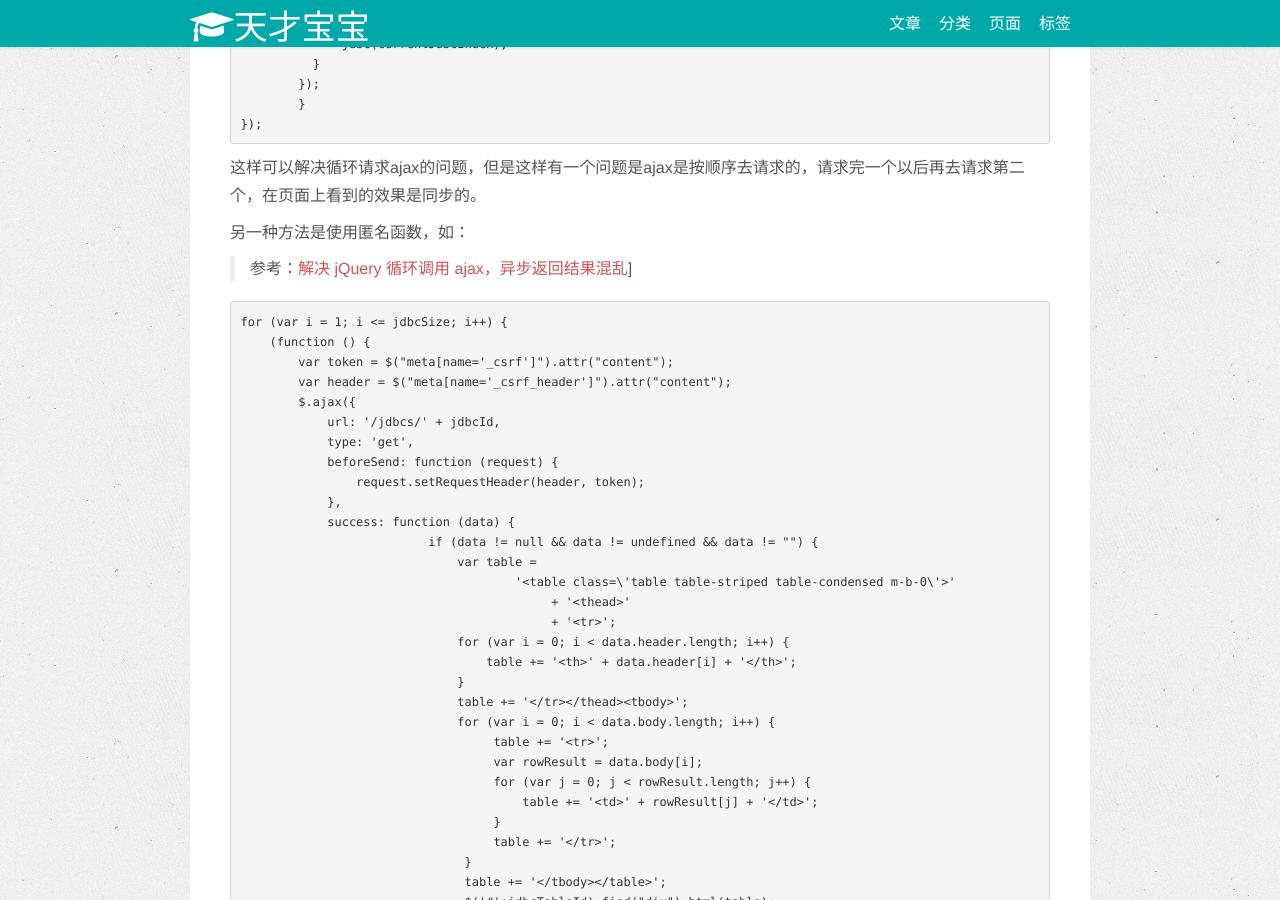
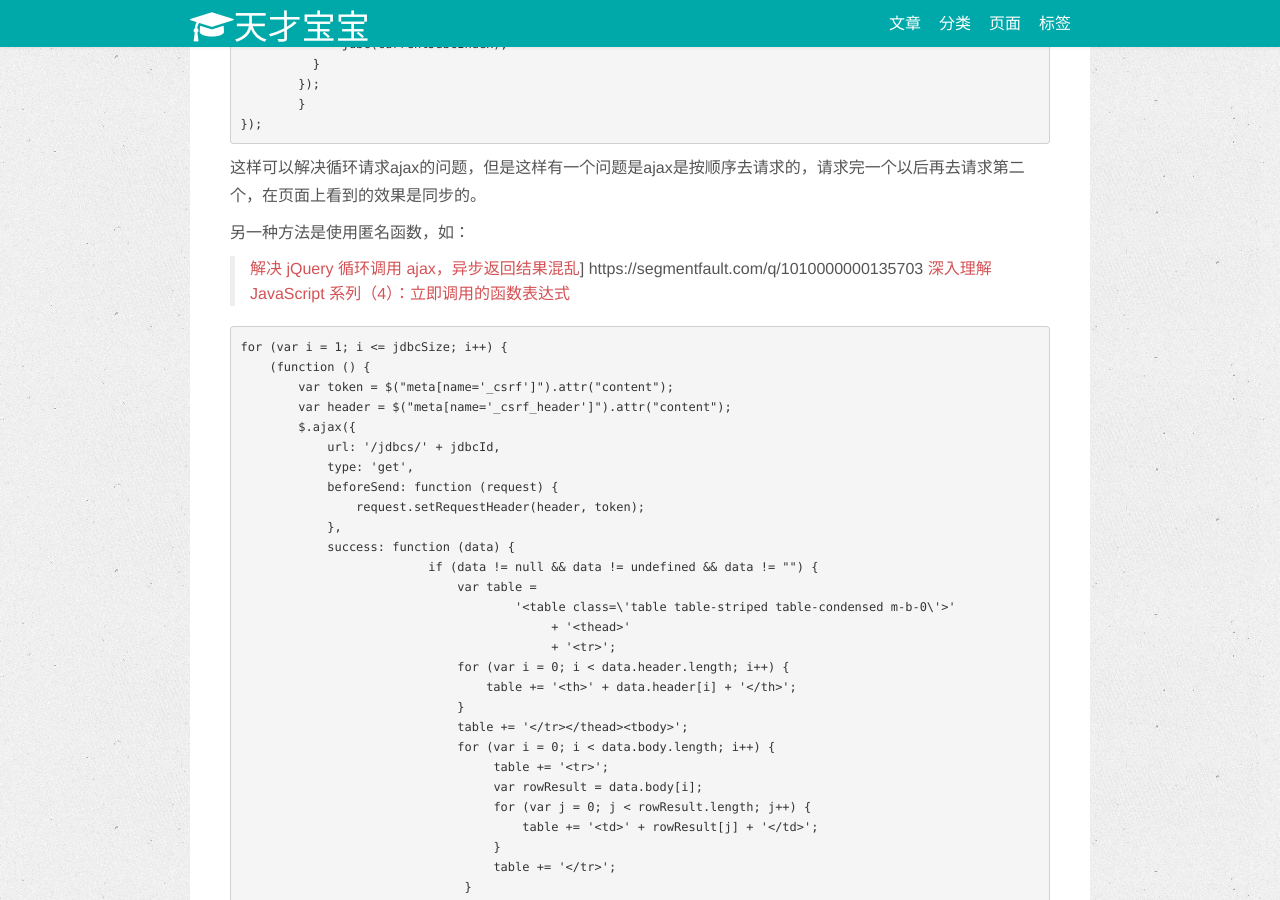
Before and after one commit to wanlp10/wuchao.github.io, a Jekyll site: the page built from _posts/2017-04-16-循环调用ajax请求.md, in a window 1280 px wide and 900 px high, scrolled down 1311 px. Built offline with Jekyll 4.4.1, drawn with Linux system fonts in a browser that asks for light colours; nearby versions of some CDN libraries; Markdown is read by kramdown in place of the engine named in the settings; comment, search, counter and statistics services are not loaded.

Commit message:
initial commit

````diff
--- a/_posts/2017-04-16-循环调用ajax请求.md
+++ b/_posts/2017-04-16-循环调用ajax请求.md
@@ -75,7 +75,9 @@ $(function () {
 
 另一种方法是使用匿名函数，如：
 
-> 参考：[解决 jQuery 循环调用 ajax，异步返回结果混乱](http://blog.csdn.net/yansong_8686/article/details/50382979)]
+> [解决 jQuery 循环调用 ajax，异步返回结果混乱](http://blog.csdn.net/yansong_8686/article/details/50382979)]
+> https://segmentfault.com/q/1010000000135703
+> [深入理解 JavaScript 系列（4）：立即调用的函数表达式](https://www.cnblogs.com/TomXu/archive/2011/12/31/2289423.html)
 
 ```
 for (var i = 1; i <= jdbcSize; i++) {
````
